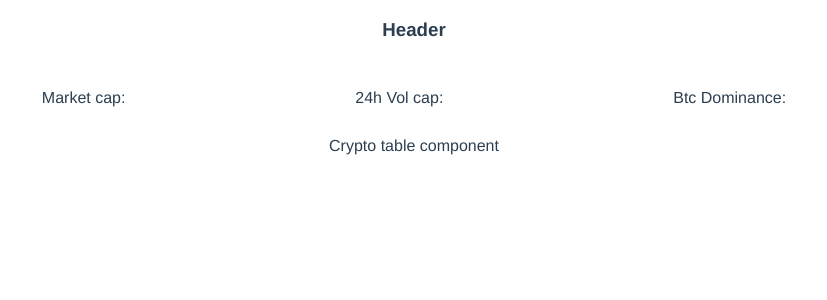
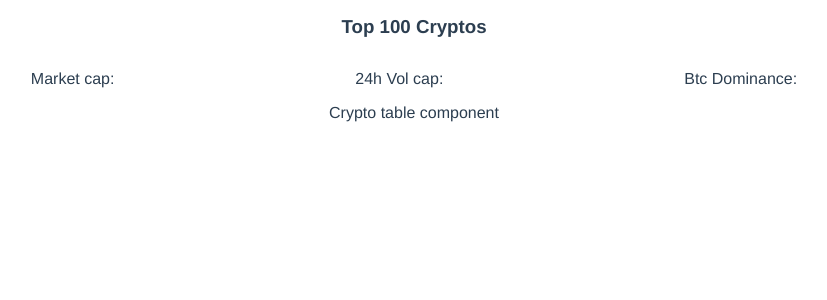
Before and after one commit to zer0id0/typicode-app, a Vue app: page / in a window 1280 px wide. Shown: the top 300 px of the page, without its empty margins (226-1053 px from the left). Built offline with nearby package versions, Linux system fonts and the light colour scheme.

Commit message:
Moved nav from Root to header component

```diff
--- a/src/App.vue
+++ b/src/App.vue
@@ -1,21 +1,6 @@
 <template>
   <div id="app">
     <AppHeader />
-    <nav id="nav">
-      <div class="nav-item">
-        Market cap:
-      </div>
-      <div class="nav-item">
-        24h Vol cap:
-      </div>
-      <div class="nav-item">
-        Btc Dominance:
-      </div>
-    </nav>
-    <!-- <div id="nav">
-      <router-link to="/">Home</router-link> |
-      <router-link to="/about">About</router-link>
-    </div> -->
     <router-view />
   </div>
 </template>
@@ -31,25 +16,17 @@ export default {
 </script>
 
 <style lang="scss">
+* {
+  box-sizing: border-box;
+  margin: 0;
+  padding: 0;
+}
+
 #app {
   font-family: "Avenir", Helvetica, Arial, sans-serif;
   -webkit-font-smoothing: antialiased;
   -moz-osx-font-smoothing: grayscale;
   text-align: center;
   color: #2c3e50;
-
-  #nav {
-    display: flex;
-    padding: 30px;
-    justify-content: space-evenly;
-
-    a {
-      font-weight: bold;
-      color: #2c3e50;
-      &.router-link-exact-active {
-        color: #42b983;
-      }
-    }
-  }
 }
 </style>
--- a/src/views/AppHeader.vue
+++ b/src/views/AppHeader.vue
@@ -1,6 +1,22 @@
 <template>
-  <div>
-    <h3>Header</h3>
+  <div id="app-header">
+    <h3>Top 100 Cryptos</h3>
+
+    <nav id="nav">
+      <div class="nav-item">
+        Market cap:
+      </div>
+      <div class="nav-item">
+        24h Vol cap:
+      </div>
+      <div class="nav-item">
+        Btc Dominance:
+      </div>
+    </nav>
+    <!-- <div id="nav">
+      <router-link to="/">Home</router-link> |
+      <router-link to="/about">About</router-link>
+    </div> -->
   </div>
 </template>
 
@@ -11,4 +27,22 @@ export default {
 </script>
 
 <style lang="scss" scoped>
+#app-header {
+  h3 {
+    margin: 1rem 0;
+  }
+  #nav {
+    display: flex;
+    padding: 1rem;
+    justify-content: space-evenly;
+
+    a {
+      font-weight: bold;
+      color: #2c3e50;
+      &.router-link-exact-active {
+        color: #42b983;
+      }
+    }
+  }
+}
 </style>
```
